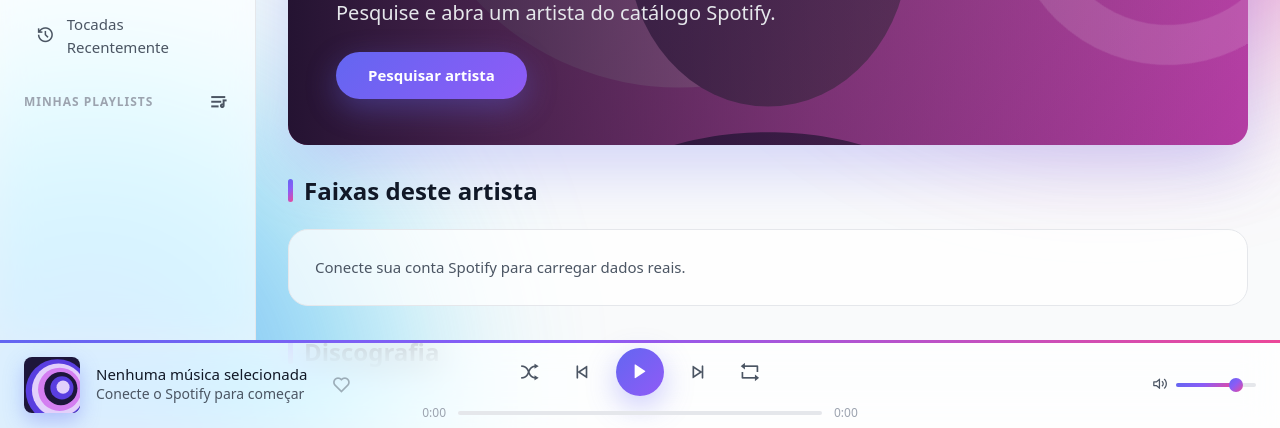
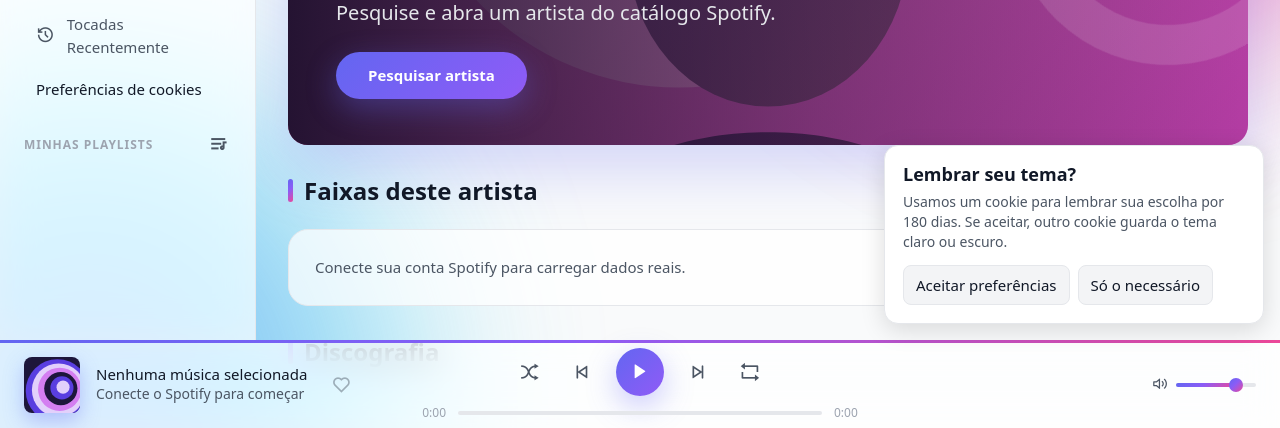
Before and after one commit to matheusfelipext/SoundWave, a plain HTML site: page SoundWave-Vercel/SoundWave-API/artista.html in a window 1280 px wide. Shown: the part 372-800 px from the top of the page. Drawn offline with Linux system fonts and the light colour scheme.

Commit message:
Restaurar o botão de preferências de cookies nas telas do SoundWave

```diff
--- a/SoundWave-Vercel/SoundWave-API/artista.html
+++ b/SoundWave-Vercel/SoundWave-API/artista.html
@@ -63,13 +63,13 @@
       <a class="menu-item" href="curtidas.html"><i class="ri-heart-line"></i><span>Músicas Curtidas</span></a>
       <a class="menu-item" href="downloads.html"><i class="ri-download-line"></i><span>Downloads</span></a>
       <a class="menu-item" href="recentes.html"><i class="ri-history-line"></i><span>Tocadas Recentemente</span></a>
+      <button type="button" class="menu-item preferencias-cookie" data-cookie-settings>Preferências de cookies</button>
     </div>
     <div class="menu-grupo">
       <h3 class="menu-titulo">Minhas Playlists <a class="botao-icone" href="playlist.html" aria-label="Ver playlists"><i class="ri-play-list-line"></i></a></h3>
       <div data-spotify-playlists></div>
     </div>
   </nav>
-
   <main class="conteudo">
 
       <section class="destaque" data-spotify-artist-hero style="background-image: url('img/lua-caicara.svg');">
```
Also changed, not shown: SoundWave-Vercel/SoundWave-API/curtidas.html (+1 -1 lines), SoundWave-Vercel/SoundWave-API/downloads.html (+1 -1 lines), SoundWave-Vercel/SoundWave-API/explorar.html (+1 -1 lines), SoundWave-Vercel/SoundWave-API/index.html (+1 -1 lines), SoundWave-Vercel/SoundWave-API/playlist.html (+1 -1 lines), SoundWave-Vercel/SoundWave-API/radio.html (+1 -1 lines), SoundWave-Vercel/SoundWave-API/recentes.html (+1 -1 lines).
